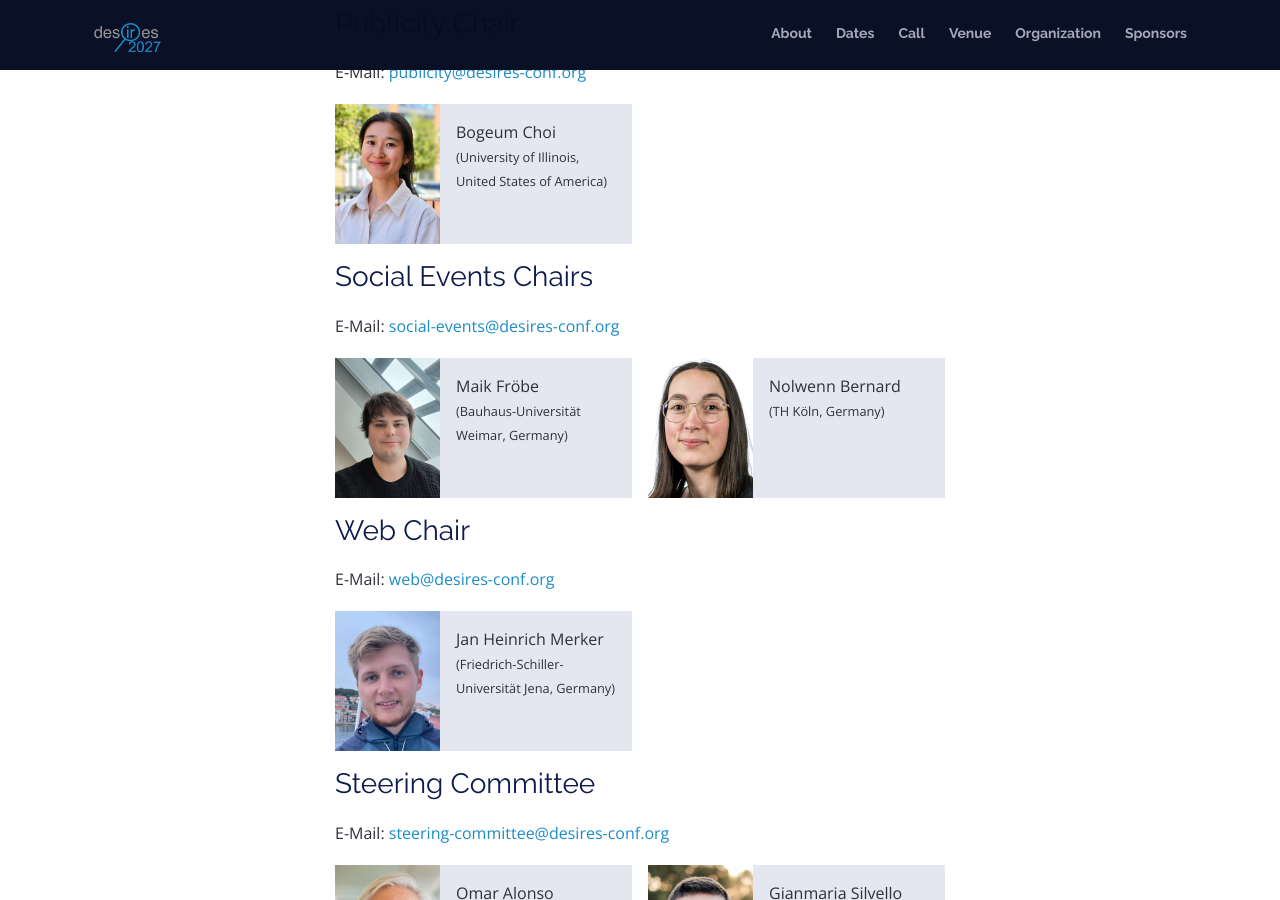
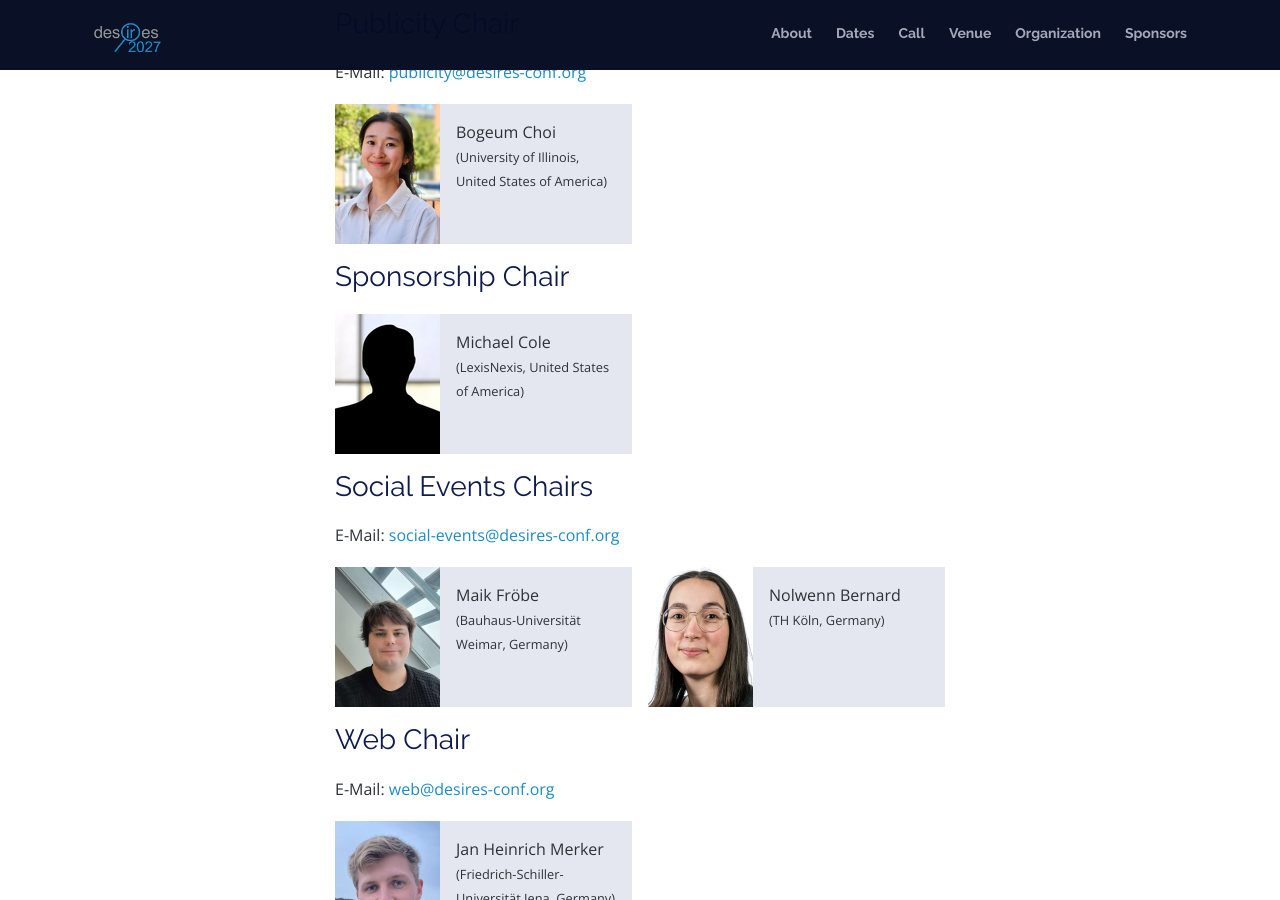
Before and after one commit to desires-conf/desires-conf.github.io, a Jekyll site: the page built from 2027/index.html, in a window 1280 px wide and 900 px high, scrolled down 5845 px. Built offline with Jekyll 4.4.1, drawn with Linux system fonts in a browser that asks for light colours; nearby versions of some CDN libraries.

Commit message:
Add sponsorship chair

```diff
--- a/2027/index.html
+++ b/2027/index.html
@@ -224,6 +224,17 @@ subtitle: Cologne, Germany
         </figure>
       </div>
 
+      <h3>Sponsorship Chair</h3>
+      <div class="people">
+        <figure>
+          <img src="img/person-male.jpg" alt="Michael Cole">
+          <figcaption>
+            Michael Cole<br>
+            <small>(LexisNexis, United States of America)</small>
+          </figcaption>
+        </figure>
+      </div>
+
       <h3>Social Events Chairs</h3>
       <p>
         E-Mail: <a href="mailto:social-events@desires-conf.org">social-events@desires-conf.org</a>
```
